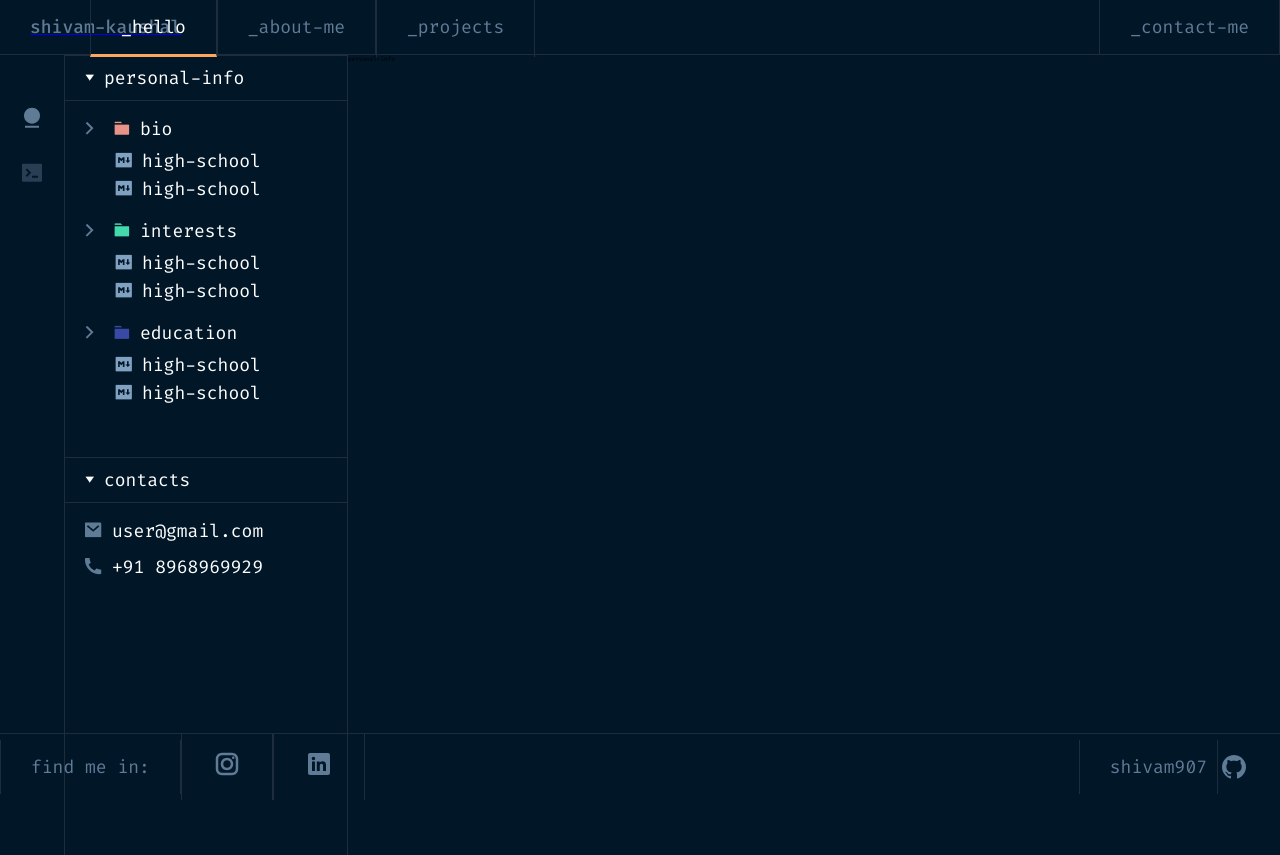
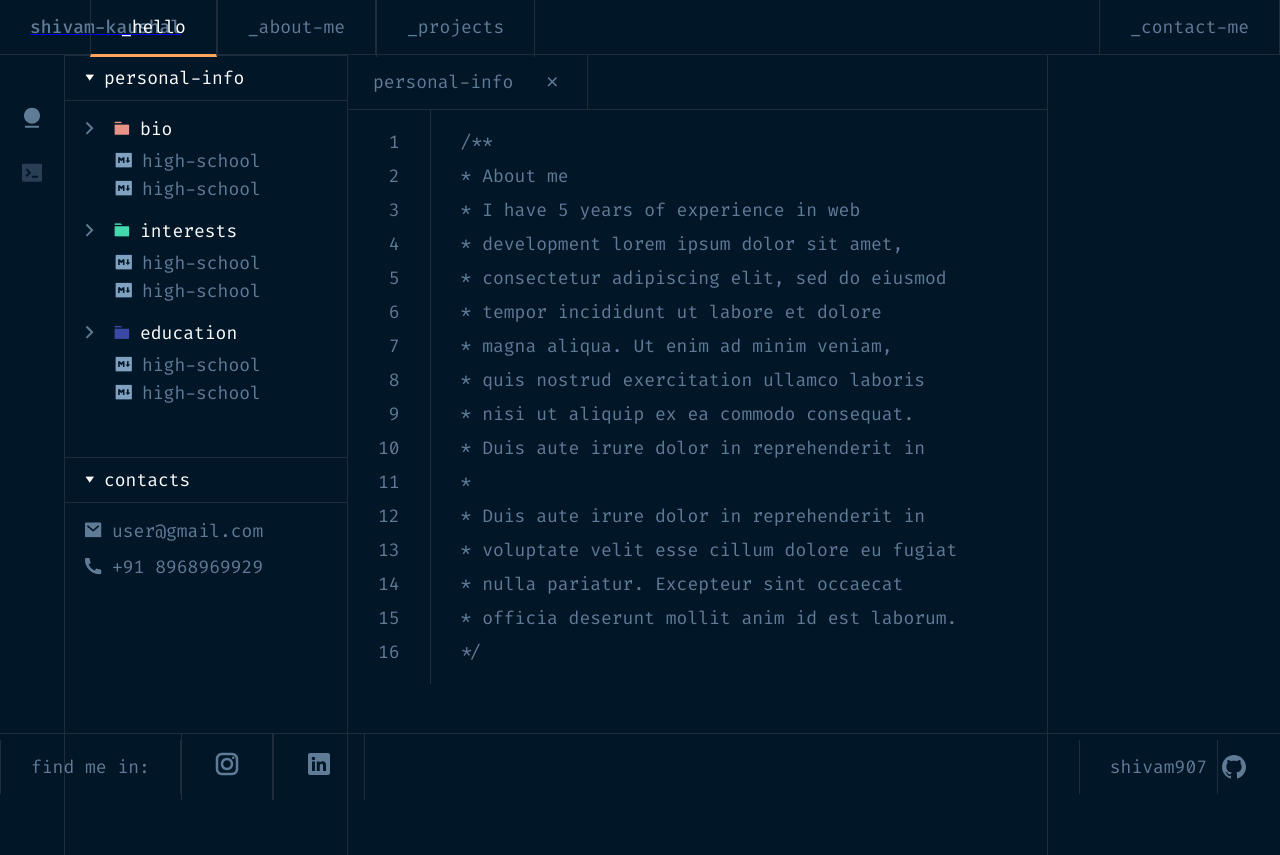
Before and after one commit to shivam907/portfolio-v2, a Next.js app: page /about in a window 1280 px wide. Built offline with nearby package versions, Linux system fonts and the light colour scheme.

Commit message:
Code section done

```diff
--- a/app/about/about.module.css
+++ b/app/about/about.module.css
@@ -70,10 +70,13 @@
   /* display: none; */
   flex-direction: column;
 }
-.folderName,
+.folderName{
+    font-size: 1.8rem;
+    color: #fff;
+}
 .fileName {
   font-size: 1.8rem;
-  color: #fff;
+  color: #607b96;
 }
 .file {
   display: flex;
@@ -81,9 +84,73 @@
   gap: 1rem;
   padding: 0.2rem 5rem;
 }
-.file:hover, .folderHead:hover {
+.file:hover,
+.folderHead:hover {
   background-color: #ffffff20;
 }
 .folderContent .file:last-child {
   margin-bottom: 1rem;
 }
+
+.code {
+  height: 100vh;
+  width: 70rem;
+  display: flex;
+  border-right: 1px solid #1e2d3d;
+  flex-direction: column;
+}
+.upperBar {
+  width: 100%;
+  border-bottom: 1px solid #1e2d3d;
+  display: flex;
+  align-items: center;
+}
+.fileOpened {
+  display: flex;
+  gap: 3rem;
+  padding: 1.5rem 2.5rem;
+  border-right: 1px solid #1e2d3d;
+  align-items: center;
+}
+.fileOpened:hover {
+  background-color: #ffffff20;
+}
+.fileOpened:hover .fileOpenedName {
+  color: #fff;
+}
+.fileOpenedName {
+  font-size: 1.8rem;
+  color: #607b96;
+}
+.displayFile {
+  display: flex;
+  width: 100%;
+}
+.numbers {
+  display: flex;
+  flex-direction: column;
+  align-items: flex-end;
+
+  border-right: 1px solid #1e2d3d;
+
+  padding: 2rem 3rem;
+  gap: 1rem;
+}
+.number {
+  color: #607b96;
+  font-size: 1.8rem;
+}
+.displayFileContent {
+  display: flex;
+  flex-direction: column;
+  align-items: flex-start;
+
+  /* border-right: 1px solid #1e2d3d; */
+
+  padding: 2rem 3rem;
+  gap: 1rem;
+}
+.p {
+  color: #607b96;
+  font-size: 1.8rem;
+}
--- a/app/about/page.js
+++ b/app/about/page.js
@@ -3,6 +3,10 @@ import NavBar from "@/components/NavBar";
 import Footer from "@/components/Footer";
 import classes from "./about.module.css";
 const page = () => {
+  let arr = [];
+  for (let i = 1; i <= 16; i++) {
+    arr.push(<div className={classes.number}>{i}</div>);
+  }
   return (
     <>
       <div className={classes.leftBar}>
@@ -126,7 +130,36 @@ const page = () => {
         <div className={classes.upperBar}>
           <div className={classes.fileOpened}>
             <div className={classes.fileOpenedName}>personal-info</div>
-            <div className={classes.fileIcons}></div>
+            <div className={classes.fileIcons}>
+              <img src="/close-icon.png" alt="" />
+            </div>
+          </div>
+        </div>
+        <div className={classes.displayFile}>
+          <div className={classes.numbers}>{...arr}</div>
+          <div class={classes.displayFileContent}>
+            <p class={classes.p}>/**</p>
+            <p class={classes.p}>* About me</p>
+            <p class={classes.p}>* I have 5 years of еxperience in web</p>
+            <p class={classes.p}>* development lorem ipsum dolor sit amet,</p>
+            <p class={classes.p}>
+              * consectetur adipiscing elit, sed do eiusmod
+            </p>
+            <p class={classes.p}>* tempor incididunt ut labore et dolore</p>
+            <p class={classes.p}>* magna aliqua. Ut enim ad minim veniam,</p>
+            <p class={classes.p}>* quis nostrud exercitation ullamco laboris</p>
+            <p class={classes.p}>* nisi ut aliquip ex ea commodo consequat.</p>
+            <p class={classes.p}>* Duis aute irure dolor in reprehenderit in</p>
+            <p class={classes.p}>*</p>
+            <p class={classes.p}>* Duis aute irure dolor in reprehenderit in</p>
+            <p class={classes.p}>
+              * voluptate velit esse cillum dolore eu fugiat
+            </p>
+            <p class={classes.p}>* nulla pariatur. Excepteur sint occaecat</p>
+            <p class={classes.p}>
+              * officia deserunt mollit anim id est laborum.
+            </p>
+            <p class={classes.p}>*/</p>
           </div>
         </div>
       </div>
```
